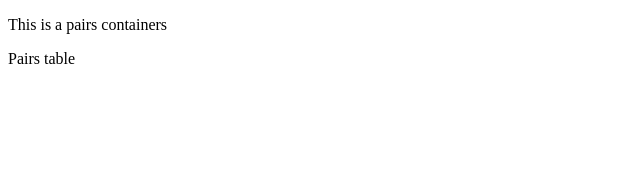
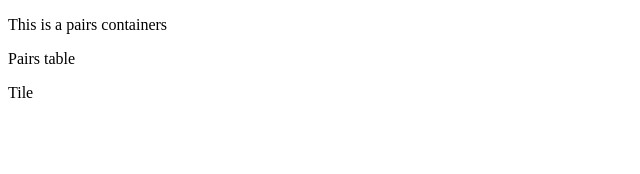
Before and after one commit to RuaridhD/Pairs_Card_Game, a React (Create React App) app in the folder client/: page / in a window 1280 px wide. Shown: the top 174 px of the page, without its empty margins (0-640 px from the left). Built offline with nearby package versions, Linux system fonts and the light colour scheme.

Commit message:
add tile class

```diff
--- a/client/src/components/PairsTable.js
+++ b/client/src/components/PairsTable.js
@@ -1,11 +1,13 @@
 import React, {Component} from 'react'
+import Tile from "./Tile.js"
 
 class PairsTable extends Component {
   render() {
     return(
       <div>
-        {/* <p></p> */}
+
       <p>Pairs table</p>
+      <Tile />
       </div>
     )
   } // end of render
--- a/client/src/components/Tile.js
+++ b/client/src/components/Tile.js
@@ -0,0 +1,12 @@
+import React, {Component} from 'react';
+
+class Tile extends Component {
+  render() {
+    return(
+      <p>Tile</p>
+    )
+  }
+
+}
+
+export default Tile
```
